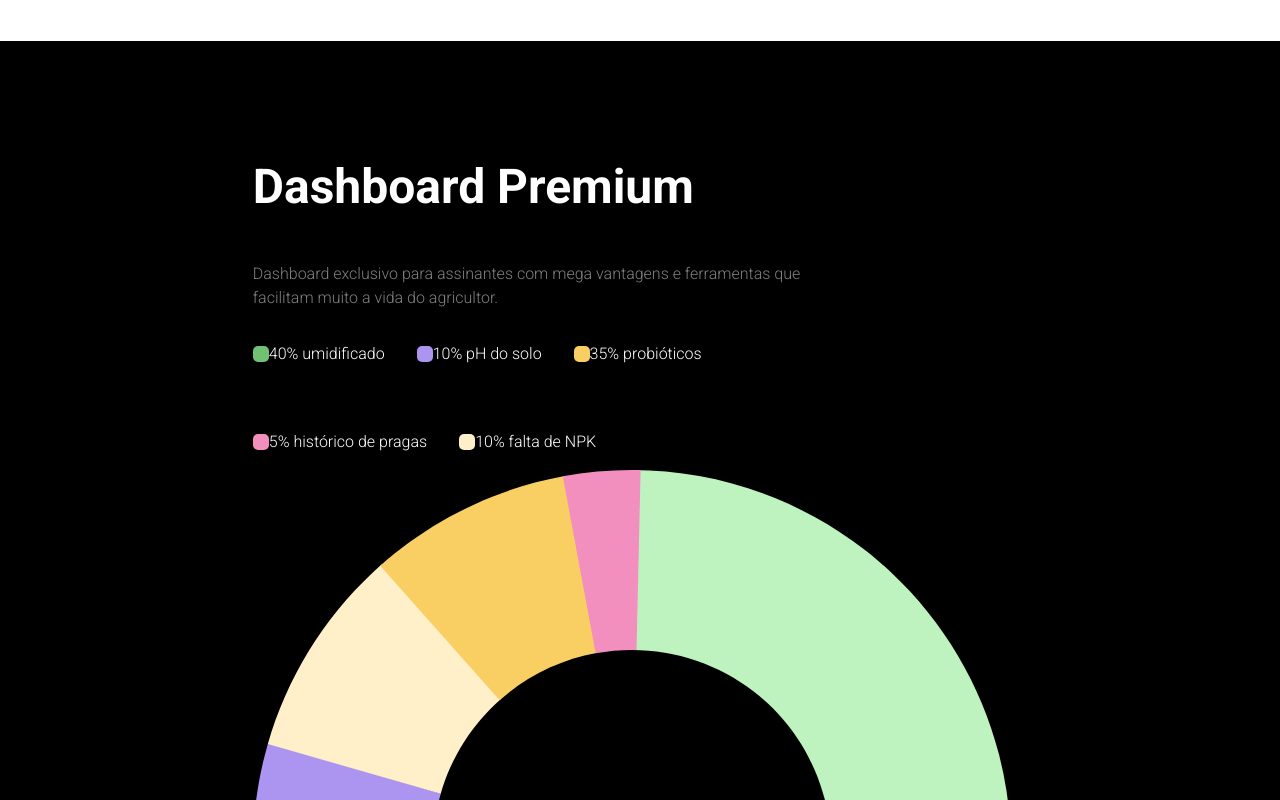
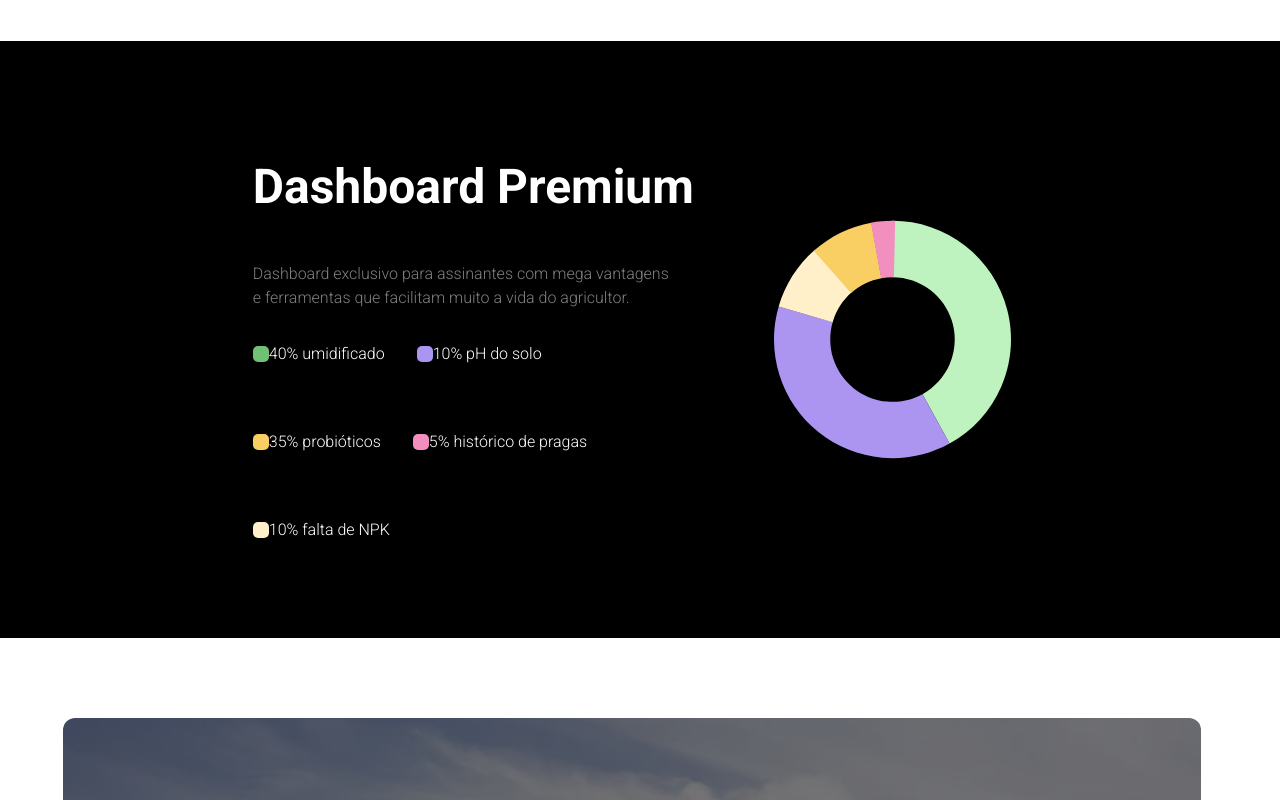
Before and after one commit to llmdev/esg-plataform-frontend, a Vue app: page / in a window 1280 px wide. Shown: the part 4000-4800 px from the top of the page. Built offline with nearby package versions, Linux system fonts and the light colour scheme.

Commit message:
ajustes no layout da home

```diff
--- a/src/components/Dashboard.vue
+++ b/src/components/Dashboard.vue
@@ -81,7 +81,6 @@ ul, li {
 
 .dashboard {
     display: flex;
-    flex-direction: column;
     justify-content: space-around;
 }
 
--- a/src/components/Footer.vue
+++ b/src/components/Footer.vue
@@ -65,7 +65,7 @@ li{list-style: none;}
 
 .mapa {
     display: flex;
-    gap: 1em;
+    gap: 25%;
     color: darkgrey;
 }
 
```
Also changed, not shown: 1 other file (tests, documents, lock files or other folders).
